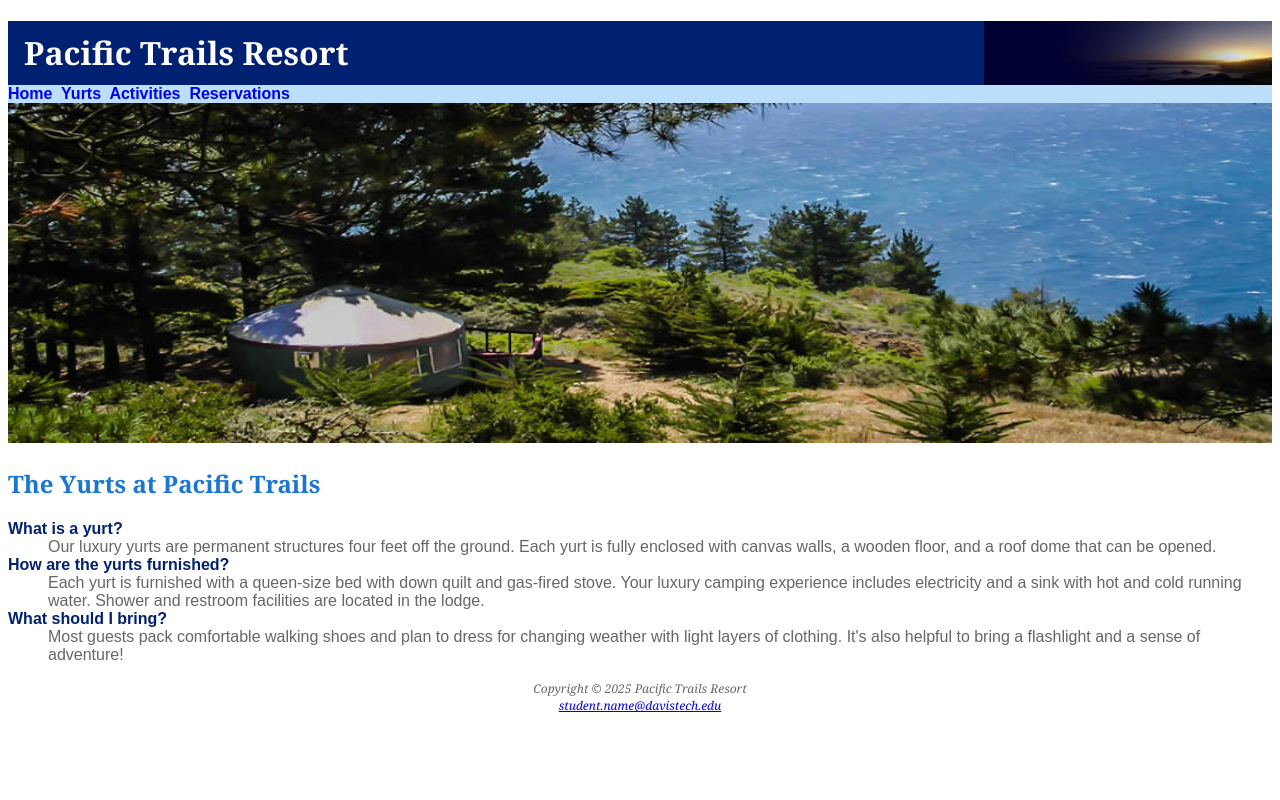
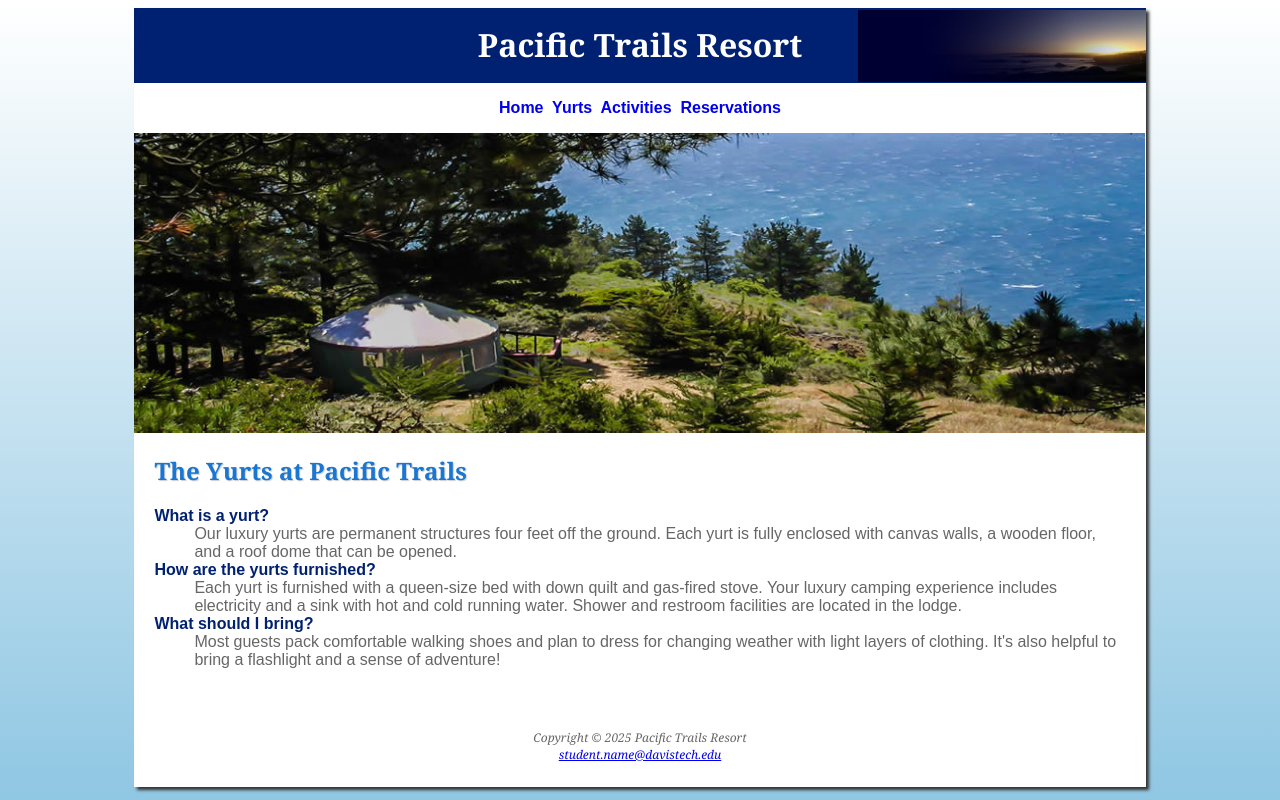
Before and after one commit to brentguymondtc/s10-pt-website-final, a plain HTML site: page yurts.html in a window 1280 px wide. Drawn offline with Linux system fonts and the light colour scheme.

Commit message:
add wrapper to yurts page

```diff
--- a/pacific.css
+++ b/pacific.css
@@ -1,7 +1,9 @@
 body {
-	background-color: #ffffff;
+	background-color: #90c7e3;
 	color: #666666;
 	font-family: Arial, Helvetica, sans-serif;
+	background-image: linear-gradient(to bottom, #ffffff, #90c7e3);
+	background-repeat: no-repeat;
 }
 header {
 	background-color: #002171;
@@ -9,23 +11,28 @@ header {
 	background-image: url(images/sunset.jpg);
 	background-position: right;
 	background-repeat: no-repeat;
-	line-height: 400%;
-	text-indent: 1em;
+	height: 60px;
+	text-align: center;
+	padding-top: 15px;
 }
 nav {
-	background-color: #bbdefb;
+	background-color: #ffffff;
 	font-weight: bold;
+	text-align: center;
+	padding: 1em;
 }
 nav a {
 	text-decoration: none;
 }
 h1 {
+	margin-top: 0;
 	margin-bottom: 0;
 	font-family: Georgia, "Times New Roman", serif;
 }
 h2 {
 	color: #1976d2;
 	font-family: Georgia, "Times New Roman", serif;
+	text-shadow: 1px 1px 1px #cccccc;
 }
 h3 {
 	color: #000033;
@@ -42,6 +49,7 @@ ul {
 	list-style-image: url(images/marker.gif);
 }
 footer {
+	padding: 2em;
 	font-size: 75%;
 	font-style: italic;
 	text-align: center;
@@ -50,3 +58,34 @@ footer {
 #contact {
 	font-size: 90%;
 }
+#wrapper {
+	margin-right: auto;
+	margin-left: auto;
+	width: 80%;
+	background-color: #ffffff;
+	min-width: 960px;
+	max-width: 2048px;
+	box-shadow: 3px 3px 3px #333333;
+}
+main {
+	padding: 1px 20px 20px 20px;
+	display: block;
+}
+#homehero {
+	height: 300px;
+	background-image: url(images/coast.jpg);
+	background-repeat: no-repeat;
+	background-size: 100% 100%;
+}
+#yurthero {
+	height: 300px;
+	background-image: url(images/yurt.jpg);
+	background-repeat: no-repeat;
+	background-size: 100% 100%;
+}
+#trailhero {
+	height: 300px;
+	background-image: url(images/trail.jpg);
+	background-repeat: no-repeat;
+	background-size: 100% 100%;
+}
--- a/yurts.html
+++ b/yurts.html
@@ -7,6 +7,8 @@
 	</head>
 
 <body>
+
+	<div id="wrapper">
 
 		<header>
 			<h1>Pacific Trails Resort</h1>
@@ -19,9 +21,7 @@
 			<a href="reservations.html">Reservations</a>
 		</nav>
 
-	<div>
-		<img src="images/yurt.jpg" alt="Pacific Trails Yurt" height="340" style="width:100%">
-	</div>
+		<div id="yurthero"></div>
 
 		<main>
 
@@ -50,5 +50,7 @@
 			<a href="mailto:student.name@davistech.edu">student.name@davistech.edu</a>
 		</footer>
 
+	</div>
+
 </body>
 </html>
```
Lines whose indentation alone changed are shown as unchanged.
